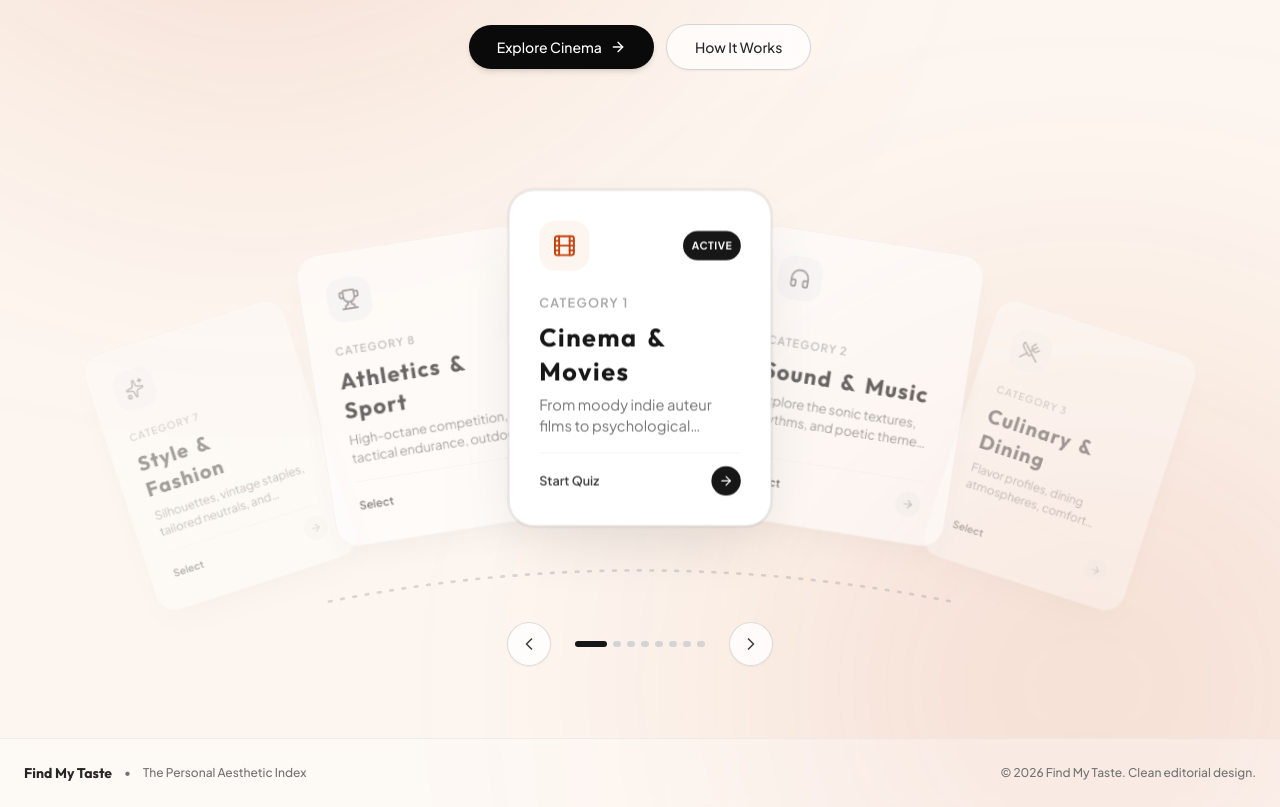
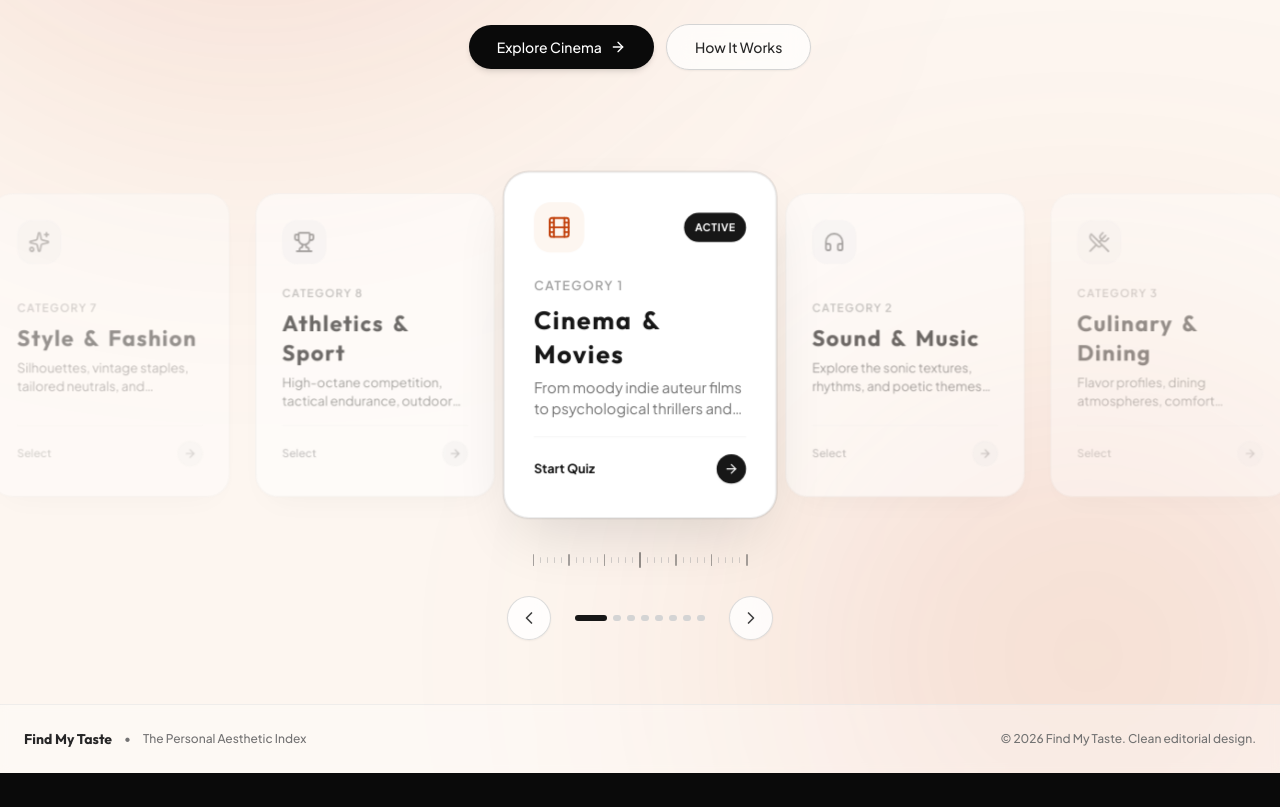
Before and after one commit to Harithkeshan/find-my-taste, a Next.js app: page / in a window 1280 px wide. Shown: the part 400-1207 px from the top of the page. After the commit the page ends 1173 px from the top, so only its background shows below. Built offline with nearby package versions, Linux system fonts and the light colour scheme.

Commit message:
style(landing): straighten category carousel into horizontal linear slider with zero tilt

```diff
--- a/app/page.jsx
+++ b/app/page.jsx
@@ -245,12 +245,12 @@ export default function LandingPage() {
         </div>
 
         {/* ----------------------------------------------------------- */}
-        {/* RADIAL ARC / DIAL CATEGORY CAROUSEL                         */}
+        {/* HORIZONTAL LINEAR SLIDER (Flat, perfectly legible)          */}
         {/* ----------------------------------------------------------- */}
-        <section className="w-full relative py-6 flex flex-col items-center">
+        <section className="w-full relative py-4 flex flex-col items-center">
 
           {/* CARDS DISPLAY CONTAINER */}
-          <div className="relative w-full h-[360px] sm:h-[400px] flex items-center justify-center overflow-visible">
+          <div className="relative w-full h-[360px] sm:h-[390px] flex items-center justify-center overflow-visible">
             {CATEGORIES.map((cat, idx) => {
               // Calculate distance from center
               let diff = idx - activeIndex;
@@ -263,15 +263,11 @@ export default function LandingPage() {
 
               if (!isVisible) return null;
 
-              // Arc Mathematics:
-              // X: horizontal spread
-              // Y: vertical drop forming an arch curve
-              // Rotate: gentle fan-out angle
-              const xOffset = diff * 210;
-              const yOffset = Math.pow(Math.abs(diff), 1.8) * 28;
-              const rotateDeg = diff * 9;
-              const scale = isCenter ? 1.05 : 1 - Math.abs(diff) * 0.08;
-              const opacity = isCenter ? 1 : Math.max(0.4, 0.9 - Math.abs(diff) * 0.25);
+              // Straight Horizontal Math:
+              // Zero tilt, zero arch dip — pure horizontal offset with depth scaling
+              const xOffset = diff * 265;
+              const scale = isCenter ? 1.05 : 0.92;
+              const opacity = isCenter ? 1 : Math.max(0.45, 0.85 - Math.abs(diff) * 0.22);
               const zIndex = 20 - Math.abs(diff);
 
               const Icon = cat.icon;
@@ -282,17 +278,17 @@ export default function LandingPage() {
                   onClick={() => setActiveIndex(idx)}
                   className="absolute cursor-pointer transition-all duration-500 ease-out will-change-transform"
                   style={{
-                    transform: `translate3d(${xOffset}px, ${yOffset}px, 0px) rotate(${rotateDeg}deg) scale(${scale})`,
+                    transform: `translate3d(${xOffset}px, 0px, 0px) scale(${scale})`,
                     opacity,
                     zIndex,
                   }}
                 >
                   <div
-                    className={`w-[220px] sm:w-[250px] h-[290px] sm:h-[320px] rounded-3xl p-6 sm:p-7 flex flex-col justify-between text-left transition-all duration-300 border
+                    className={`w-[230px] sm:w-[260px] h-[300px] sm:h-[330px] rounded-3xl p-6 sm:p-7 flex flex-col justify-between text-left transition-all duration-300 border
                       ${
                         isCenter
-                          ? "bg-white shadow-[0_25px_60px_-15px_rgba(0,0,0,0.12)] border-neutral-200/80 ring-2 ring-neutral-900/5"
-                          : "bg-white/80 backdrop-blur-md shadow-[0_15px_35px_-10px_rgba(0,0,0,0.06)] border-neutral-200/50 hover:bg-white"
+                          ? "bg-white shadow-[0_25px_60px_-15px_rgba(0,0,0,0.14)] border-neutral-200/90 ring-1 ring-neutral-900/10"
+                          : "bg-white/85 backdrop-blur-md shadow-[0_15px_35px_-10px_rgba(0,0,0,0.06)] border-neutral-200/50 hover:bg-white"
                       }
                     `}
                   >
@@ -309,7 +305,7 @@ export default function LandingPage() {
                       </div>
 
                       {isCenter && (
-                        <span className="text-[10px] font-bold uppercase tracking-wider px-2 py-0.5 rounded-full bg-neutral-900 text-white">
+                        <span className="text-[10px] font-bold uppercase tracking-wider px-2.5 py-0.5 rounded-full bg-neutral-900 text-white">
                           Active
                         </span>
                       )}
@@ -323,25 +319,34 @@ export default function LandingPage() {
                       <h3 className="font-display font-bold text-xl sm:text-2xl text-neutral-900 leading-tight">
                         {cat.name}
                       </h3>
-                      <p className="text-xs sm:text-sm text-neutral-500 leading-snug line-clamp-2">
+                      <p className="text-xs sm:text-sm text-neutral-500 leading-relaxed line-clamp-2">
                         {cat.description}
                       </p>
                     </div>
 
                     {/* Card Bottom: Action CTA */}
                     <div className="pt-3 border-t border-neutral-100 flex items-center justify-between">
-                      <span className="text-xs font-semibold text-neutral-700">
-                        {isCenter ? "Start Quiz" : "Select"}
-                      </span>
-                      <div
-                        className={`w-7 h-7 rounded-full flex items-center justify-center transition-all duration-300 ${
-                          isCenter
-                            ? "bg-neutral-900 text-white shadow-sm"
-                            : "bg-neutral-100 text-neutral-400"
-                        }`}
-                      >
-                        <ArrowRight className="w-3.5 h-3.5" />
-                      </div>
+                      {isCenter ? (
+                        <Link
+                          href={`/quiz/${cat.id}`}
+                          onClick={(e) => e.stopPropagation()}
+                          className="w-full flex items-center justify-between py-1 group/btn"
+                        >
+                          <span className="text-xs font-bold text-neutral-900 group-hover/btn:underline">
+                            Start Quiz
+                          </span>
+                          <div className="w-7 h-7 rounded-full bg-neutral-900 text-white flex items-center justify-center shadow-sm group-hover/btn:scale-105 transition-transform">
+                            <ArrowRight className="w-3.5 h-3.5" />
+                          </div>
+                        </Link>
+                      ) : (
+                        <div className="w-full flex items-center justify-between py-1 text-neutral-400">
+                          <span className="text-xs font-medium">Select</span>
+                          <div className="w-7 h-7 rounded-full bg-neutral-100 flex items-center justify-center">
+                            <ArrowRight className="w-3.5 h-3.5" />
+                          </div>
+                        </div>
+                      )}
                     </div>
                   </div>
                 </div>
@@ -350,22 +355,21 @@ export default function LandingPage() {
           </div>
 
           {/* ----------------------------------------------------------- */}
-          {/* THE ANALOG DIAL TICK MARKS (Inspired by Wellora curve)      */}
+          {/* HORIZONTAL ANALOG RULER TICK MARKS                          */}
           {/* ----------------------------------------------------------- */}
-          <div className="w-full max-w-4xl mx-auto -mt-6 sm:-mt-8 flex justify-center pointer-events-none select-none relative">
-            <svg
-              viewBox="0 0 800 90"
-              fill="none"
-              className="w-full h-16 sm:h-20 stroke-neutral-400/40"
-            >
-              {/* Dial Curve with Dashed Ticks */}
-              <path
-                d="M 50 85 Q 400 15 750 85"
-                strokeWidth="3"
-                strokeDasharray="3 11"
-                strokeLinecap="round"
+          <div className="w-full max-w-md mx-auto flex items-center justify-center gap-1.5 py-3 pointer-events-none select-none opacity-45">
+            {Array.from({ length: 31 }).map((_, i) => (
+              <div
+                key={i}
+                className={`rounded-full transition-all duration-300 ${
+                  i === 15
+                    ? "h-4 w-[2px] bg-neutral-900"
+                    : i % 5 === 0
+                      ? "h-3 w-[1.5px] bg-neutral-700"
+                      : "h-1.5 w-[1px] bg-neutral-400"
+                }`}
               />
-            </svg>
+            ))}
           </div>
 
           {/* DIAL CONTROLS (Arrows & Indicator dots) */}
```
